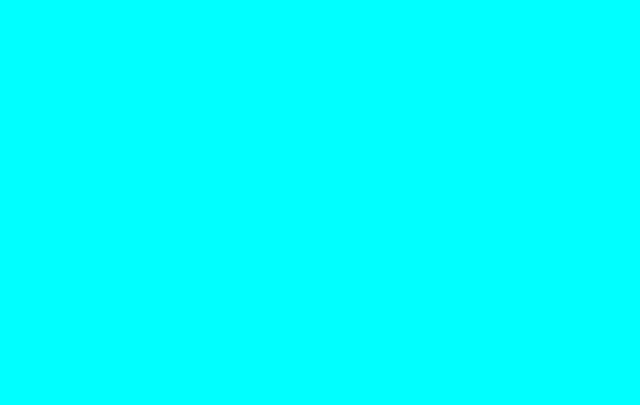
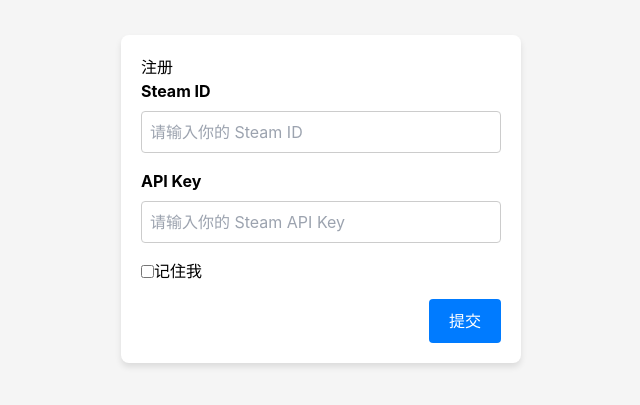
Before and after one commit to Volleier/SteamGame, a Vue app in the folder vue/: page /register in a window 1280 px wide. Before the commit this address had no page. Shown: the part 201-606 px from the top of the page, without its empty margins (319-959 px from the left). Built offline with nearby package versions, Linux system fonts and the light colour scheme.

Commit message:
Separate the register.vue from the login.vue

```diff
--- a/vue/src/router/index.ts
+++ b/vue/src/router/index.ts
@@ -13,6 +13,11 @@
     component: () => import('@/views/Login.vue'),
   },
   {
+    path: '/register',
+    name: 'register',
+    component: () => import('@/views/Register.vue'),
+  },
+  {
     path: '/dashboard',
     name: 'dashboard',
     component: () => import('@/views/Dashboard.vue'),
--- a/vue/src/views/Login.vue
+++ b/vue/src/views/Login.vue
@@ -1,15 +1,10 @@
 <template>
     <div class="login-container">
         <div class="login-card">
+            <div class="steamGame-icon"> </div>
             <div class="login-header">
                 <h1>登录</h1>
                 <p>使用你的Steam API来获取你的游戏信息</p>
-            </div>
-
-            <div class="temp-login">
-                <button @click="handleTempLogin" class="temp-login-button">
-                    临时登录
-                </button>
             </div>
 
             <form class="login-form" @submit.prevent="handleLogin">
@@ -19,19 +14,10 @@
                         class="form-input readonly-input" placeholder="请输入你的 Steam ID" />
                 </div>
 
-                <div class="form-group">
-                    <label for="Api_Key" class="form-label">Api_Key</label>
-                    <input id="Api_Key" type="text" v-model="Api_Key" disabled required
-                        class="form-input readonly-input" placeholder="请输入你的 Steam API" />
-                </div>
-
                 <div class="button-container">
-                    <button type="button" @click="openRegisterModal" class="register-button">
-                        注册
-                    </button>
                     <button type="submit" class="login-button" :disabled="isLoading">
                         <span v-if="isLoading" class="loading-spinner"></span>
-                        <span>{{ isLoading ? '登录中...' : '登录' }}</span>
+                        <span>{{ isLoading ? '登录中...' : '确认登录' }}</span>
                     </button>
                 </div>
                 <div v-if="errorMessage" class="error-message">
@@ -40,62 +26,16 @@
             </form>
         </div>
     </div>
-
-    <!-- 注册弹窗 -->
-    <transition name="modal-slide">
-        <div v-if="showRegisterModal" class="modal-overlay" @click.self="closeRegisterModal">
-            <div class="modal-content">
-                <h2>注册</h2>
-                <form @submit.prevent="handleRegister">
-                    <div class="form-group">
-                        <label for="register-steam-id" class="form-label">Steam ID</label>
-                        <input id="register-steam-id" type="text" v-model="registerSteamId" class="form-input"
-                            placeholder="请输入你的 Steam ID" required :disabled="isRegisterLoading" />
-                    </div>
-
-                    <div class="form-group">
-                        <label for="register-api-key" class="form-label">API Key</label>
-                        <input id="register-api-key" type="text" v-model="registerApiKey" class="form-input"
-                            placeholder="请输入你的 Steam API Key" required :disabled="isRegisterLoading" />
-                    </div>
-
-                    <div class="checkbox-container">
-                        <div class="remember-me">
-                            <input id="register-remember-me" type="checkbox" v-model="registerRememberMe"
-                                :disabled="isRegisterLoading">
-                            <label for="register-remember-me">记住我</label>
-                        </div>
-                    </div>
-
-                    <!-- 添加注册错误信息显示 -->
-                    <div v-if="registerError" class="error-message">
-                        {{ registerError }}
-                    </div>
-
-                    <div class="modal-buttons">
-                        <button type="button" @click="closeRegisterModal" class="cancel-button"
-                            :disabled="isRegisterLoading">取消</button>
-                        <button type="submit" class="submit-button" :disabled="isRegisterLoading">
-                            <span v-if="isRegisterLoading" class="loading-spinner"></span>
-                            <span>{{ isRegisterLoading ? '验证中...' : '提交' }}</span>
-                        </button>
-                    </div>
-                </form>
-            </div>
-        </div>
-    </transition>
-
-    <!-- 注册成功提示 -->
-    <transition name="toast">
-        <div v-if="showRegisterSuccess" class="toast-message success">
-            {{ registerSuccessMessage }}
-        </div>
-    </transition>
 </template>
 
 <script>
 import loginScript from '@/script/login.ts';
-export default loginScript;
+export default {
+    ...loginScript,
+    methods: {
+        ...loginScript.methods,
+    },
+};
 </script>
 
 <style scoped lang="scss">
--- /dev/null
+++ b/vue/src/views/Register.vue
@@ -0,0 +1,200 @@
+<template>
+    <div class="register-container">
+        <div class="register-card">
+            <h1>注册</h1>
+            <form @submit.prevent="handleRegister">
+                <div class="form-group">
+                    <label for="register-steam-id" class="form-label">Steam ID</label>
+                    <input id="register-steam-id" type="text" v-model="registerSteamId" class="form-input"
+                        placeholder="请输入你的 Steam ID" required :disabled="isRegisterLoading" />
+                </div>
+
+                <div class="form-group">
+                    <label for="register-api-key" class="form-label">API Key</label>
+                    <input id="register-api-key" type="text" v-model="registerApiKey" class="form-input"
+                        placeholder="请输入你的 Steam API Key" required :disabled="isRegisterLoading" />
+                </div>
+
+                <div class="checkbox-container">
+                    <div class="remember-me">
+                        <input id="register-remember-me" type="checkbox" v-model="registerRememberMe"
+                            :disabled="isRegisterLoading" />
+                        <label for="register-remember-me">记住我</label>
+                    </div>
+                </div>
+
+                <div v-if="registerError" class="error-message">
+                    {{ registerError }}
+                </div>
+
+                <div class="button-container">
+                    <button type="submit" class="submit-button" :disabled="isRegisterLoading">
+                        <span v-if="isRegisterLoading" class="loading-spinner"></span>
+                        <span>{{ isRegisterLoading ? '验证中...' : '提交' }}</span>
+                    </button>
+                </div>
+            </form>
+
+            <transition name="toast">
+                <div v-if="showRegisterSuccess" class="toast-message success">
+                    {{ registerSuccessMessage }}
+                </div>
+            </transition>
+        </div>
+    </div>
+</template>
+
+<script>
+import axios from 'axios';
+
+export default {
+    data() {
+        return {
+            registerSteamId: '',
+            registerApiKey: '',
+            registerRememberMe: false,
+            isRegisterLoading: false,
+            registerError: '',
+            showRegisterSuccess: false,
+            registerSuccessMessage: '注册成功！',
+        };
+    },
+    methods: {
+        async handleRegister() {
+            try {
+                this.registerError = ''; // 清除之前的错误信息
+                this.isRegisterLoading = true; // 设置加载状态
+
+                const registerData = {
+                    steamId: this.registerSteamId,
+                    apiKey: this.registerApiKey,
+                    rememberMe: this.registerRememberMe,
+                };
+
+                console.log('准备发送注册信息:', registerData);
+                const response = await axios.post('/api/register', registerData);
+                console.log('注册成功:', response.data);
+
+                // 检查后端返回的验证结果
+                if (response.data.status === 1 || response.data === 1) {
+                    console.log('验证成功，准备跳转到dashboard');
+
+                    // 关闭模态框并显示成功消息
+                    this.showRegisterSuccess = true;
+                    this.registerSuccessMessage = '注册验证成功！正在跳转...';
+
+                    // 设置认证状态并重定向到dashboard
+                    if (response.data.token) {
+                        localStorage.setItem('token', response.data.token);
+                    }
+
+                    this.$store.commit('setAuthenticated', true);
+                    if (response.data.user) {
+                        this.$store.commit('setUser', response.data.user);
+                    }
+
+                    // 短暂延迟后跳转，让用户看到成功消息
+                    setTimeout(() => {
+                        this.$router.push('/dashboard');
+                        setTimeout(() => {
+                            this.showRegisterSuccess = false;
+                        }, 1000);
+                    }, 1500);
+                } else {
+                    // 验证失败
+                    this.registerError = response.data.message || '验证失败，请检查您的SteamID和ApiKey';
+                }
+            } catch (error) {
+                console.error('注册失败:', error);
+                this.registerError = error.response?.data?.message || '注册失败，请稍后再试';
+            } finally {
+                this.isRegisterLoading = false; // 无论成功还是失败，最终都要关闭加载状态
+            }
+        },
+    },
+};
+</script>
+
+<style scoped>
+.register-container {
+    display: flex;
+    justify-content: center;
+    align-items: center;
+    height: 100vh;
+    background-color: #f5f5f5;
+}
+
+.register-card {
+    background: #fff;
+    padding: 20px;
+    border-radius: 8px;
+    box-shadow: 0 4px 6px rgba(0, 0, 0, 0.1);
+    width: 100%;
+    max-width: 400px;
+}
+
+.form-group {
+    margin-bottom: 16px;
+}
+
+.form-label {
+    display: block;
+    margin-bottom: 8px;
+    font-weight: bold;
+}
+
+.form-input {
+    width: 100%;
+    padding: 8px;
+    border: 1px solid #ccc;
+    border-radius: 4px;
+}
+
+.checkbox-container {
+    margin-bottom: 16px;
+}
+
+.remember-me {
+    display: flex;
+    align-items: center;
+}
+
+.error-message {
+    color: red;
+    margin-bottom: 16px;
+}
+
+.button-container {
+    display: flex;
+    justify-content: flex-end;
+}
+
+.submit-button {
+    background-color: #007bff;
+    color: #fff;
+    border: none;
+    padding: 10px 20px;
+    border-radius: 4px;
+    cursor: pointer;
+}
+
+.submit-button:disabled {
+    background-color: #ccc;
+    cursor: not-allowed;
+}
+
+.toast-message {
+    position: fixed;
+    top: 20px;
+    right: 20px;
+    padding: 12px 20px;
+    border-radius: 4px;
+    z-index: 2000;
+    box-shadow: 0 3px 6px rgba(0, 0, 0, 0.16);
+}
+
+.toast-message.success {
+    background-color: #4caf50;
+    color: white;
+}
+</style>
```
Also changed, not shown: vue/src/views/Dashboard/GameList.vue (renamed from vue/src/views/Dashboaed/GameList.vue), vue/src/views/Dashboard/MainPage.vue (renamed from vue/src/views/Dashboaed/MainPage.vue), 2 other files (tests, documents, lock files or other folders).
